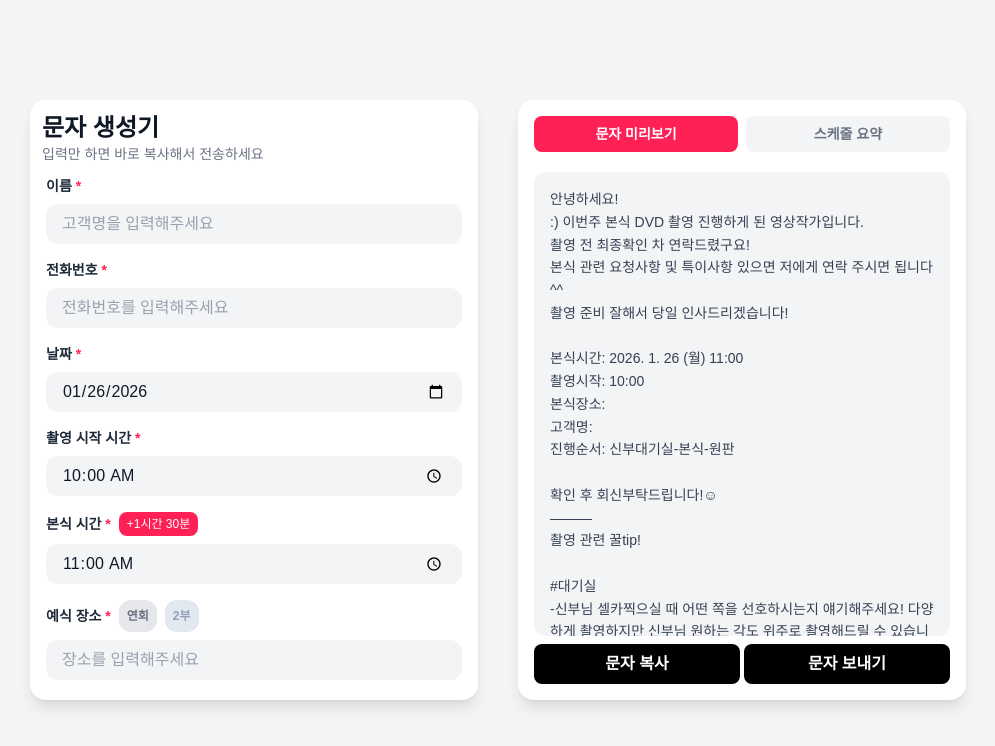
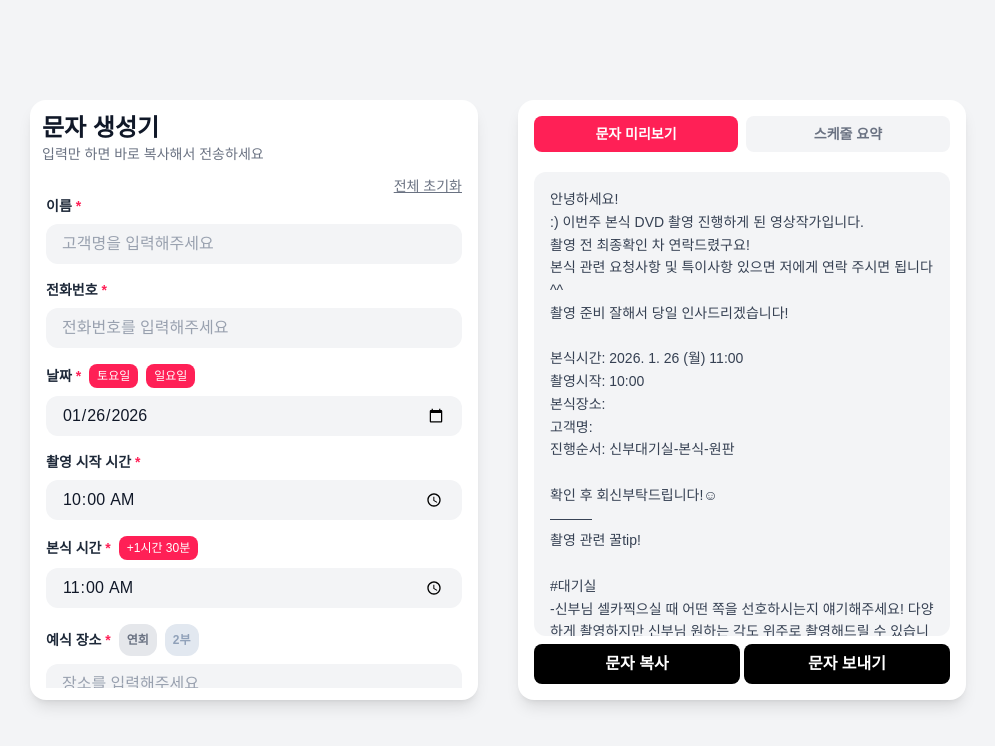
Before and after one commit to dohundev/auto-message, a Next.js app: page / in a window 1280 px wide. Shown: the top 746 px of the page, without its empty margins (142-1137 px from the left). Built offline with nearby package versions, Linux system fonts and the light colour scheme.

Commit message:
feat : 전체 초기화 버튼 추가

```diff
--- a/app/layout.tsx
+++ b/app/layout.tsx
@@ -14,7 +14,7 @@ const geistMono = Geist_Mono({
 
 export const metadata: Metadata = {
   manifest: '/manifest.json',
-  title: '문자 편하게 보내기',
+  title: '문자 생성기',
   description: '웨딩 촬영 안내 문자 보내기',
   openGraph: {
     url: 'https://auto-message-ochre.vercel.app/',
--- a/app/page.tsx
+++ b/app/page.tsx
@@ -10,8 +10,6 @@ const inputStyle =
 const labelStyle = 'block text-sm font-semibold text-gray-800 ';
 const buttonStyle =
   'w-full bg-black text-white font-semibold py-2 rounded-lg active:scale-[0.98] transition cursor-pointer';
-const requiredLabelStyle =
-  'block text-sm font-semibold text-gray-800 after:content-["*"] after:ml-0.5 after:text-rose-500';
 
 export default function Home() {
   const [customerName, setCustomerName] = useState('');
@@ -69,7 +67,16 @@ export default function Home() {
       !shootTime ||
       !location
     ) {
-      toast.error('모든 필수 항목을 입력해주세요.');
+      toast('모든 필수 항목을 입력해주세요.', {
+        icon: '❌',
+        style: {
+          borderRadius: '10px',
+          background: '#fff',
+          color: '#333',
+          fontWeight: 'bold',
+        },
+      });
+
       return false;
     }
     return true;
@@ -82,13 +89,29 @@ export default function Home() {
         return;
       }
       navigator.clipboard.writeText(message);
-      toast.success('문자 복사가 완료되었습니다.');
+      toast('문자 복사가 완료되었습니다.', {
+        icon: '✔︎',
+        style: {
+          borderRadius: '10px',
+          background: '#333',
+          color: '#fff',
+          fontWeight: 'bold',
+        },
+      });
     } else {
       if (!checkValidation()) {
         return;
       }
       navigator.clipboard.writeText(scheduleSummary);
-      toast.success('일정 복사가 완료되었습니다.');
+      toast('일정 복사가 완료되었습니다.', {
+        icon: '✔︎',
+        style: {
+          borderRadius: '10px',
+          background: '#333',
+          color: '#fff',
+          fontWeight: 'bold',
+        },
+      });
     }
   };
 
@@ -99,7 +122,16 @@ export default function Home() {
 
     const isMobile = /iPhone|iPad|iPod|Android/i.test(navigator.userAgent);
     if (!isMobile) {
-      toast.error('모바일 기기에서만 문자 보내기 기능을 사용할 수 있습니다.');
+      toast('모바일 기기에서만 문자를 보낼 수 있습니다.', {
+        icon: '❌',
+        style: {
+          borderRadius: '10px',
+          background: '#fff',
+          color: '#333',
+          fontWeight: 'bold',
+        },
+      });
+
       return;
     }
 
@@ -162,7 +194,7 @@ export default function Home() {
         : `${mins}분`;
 
     toast(`본식 시간이 ${timeText} 뒤 설정 되었습니다`, {
-      icon: '👏',
+      icon: '✔︎',
       style: {
         borderRadius: '10px',
         background: '#333',
@@ -182,6 +214,40 @@ export default function Home() {
     setHasSecondPart(!hasSecondPart);
   };
 
+  const setDateToWeekday = (targetDay: number) => {
+    const date = new Date();
+    const today = date.getDay(); // 0=일, 6=토
+
+    // 오늘 기준으로 다가오는 targetDay까지 남은 일수
+    const diff = (targetDay - today + 7) % 7;
+    date.setDate(date.getDate() + diff);
+
+    setWeddingDate(date);
+  };
+
+  const reset = () => {
+    setCustomerName('');
+    setPhoneNumber('');
+    setWeddingDate(new Date());
+    setShootTime('10:00');
+    setCeremonyTime('11:00');
+    setLocation('');
+    setHasReception(false);
+    setHasSecondPart(false);
+    setWakeTime('08:00');
+    setDepartureTime('09:00');
+
+    toast('초기화 되었습니다', {
+      icon: '✔︎',
+      style: {
+        borderRadius: '10px',
+        background: '#333',
+        color: '#fff',
+        fontWeight: 'bold',
+      },
+    });
+  };
+
   return (
     <main className='min-h-screen bg-gray-100 flex flex-col lg:flex-row justify-center items-center gap-10 p-6 py-10'>
       <Toaster position='top-center' reverseOrder={false} />
@@ -191,6 +257,15 @@ export default function Home() {
           입력만 하면 바로 복사해서 전송하세요
         </p>
         <div className='overflow-y-auto flex-1 px-1'>
+          <div className='flex'>
+            <button
+              onClick={reset}
+              className='ml-auto text-sm text-gray-500 underline'
+            >
+              전체 초기화
+            </button>
+          </div>
+
           <div className='space-y-2 mb-4'>
             <label className={labelStyle}>
               이름 <span className='text-rose-500 '>*</span>
@@ -210,9 +285,23 @@ export default function Home() {
               onChange={(e) => handlePhoneChange(e.target.value)}
               placeholder='전화번호를 입력해주세요'
             />
-            <label className={labelStyle}>
-              날짜 <span className='text-rose-500 '>*</span>
-            </label>
+            <div className='flex items-center gap-2'>
+              <label className={labelStyle}>
+                날짜 <span className='text-rose-500 '>*</span>
+              </label>
+              <button
+                className='bg-rose-500 text-xs text-white font-medium py-1 px-2 rounded-lg active:scale-[0.98] transition cursor-pointer'
+                onClick={() => setDateToWeekday(6)}
+              >
+                토요일
+              </button>
+              <button
+                className='bg-rose-500 text-xs text-white font-medium py-1 px-2 rounded-lg active:scale-[0.98] transition cursor-pointer'
+                onClick={() => setDateToWeekday(0)}
+              >
+                일요일
+              </button>
+            </div>
             <input
               type='date'
               className={inputStyle}
```
